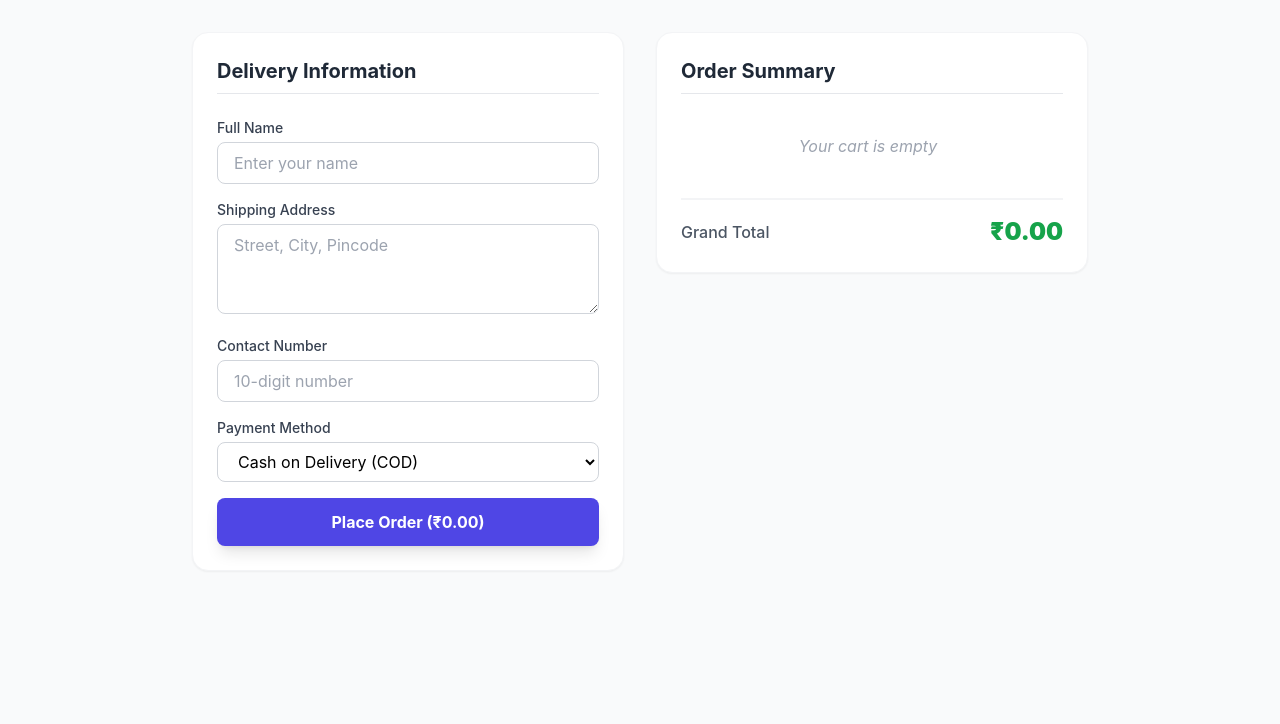
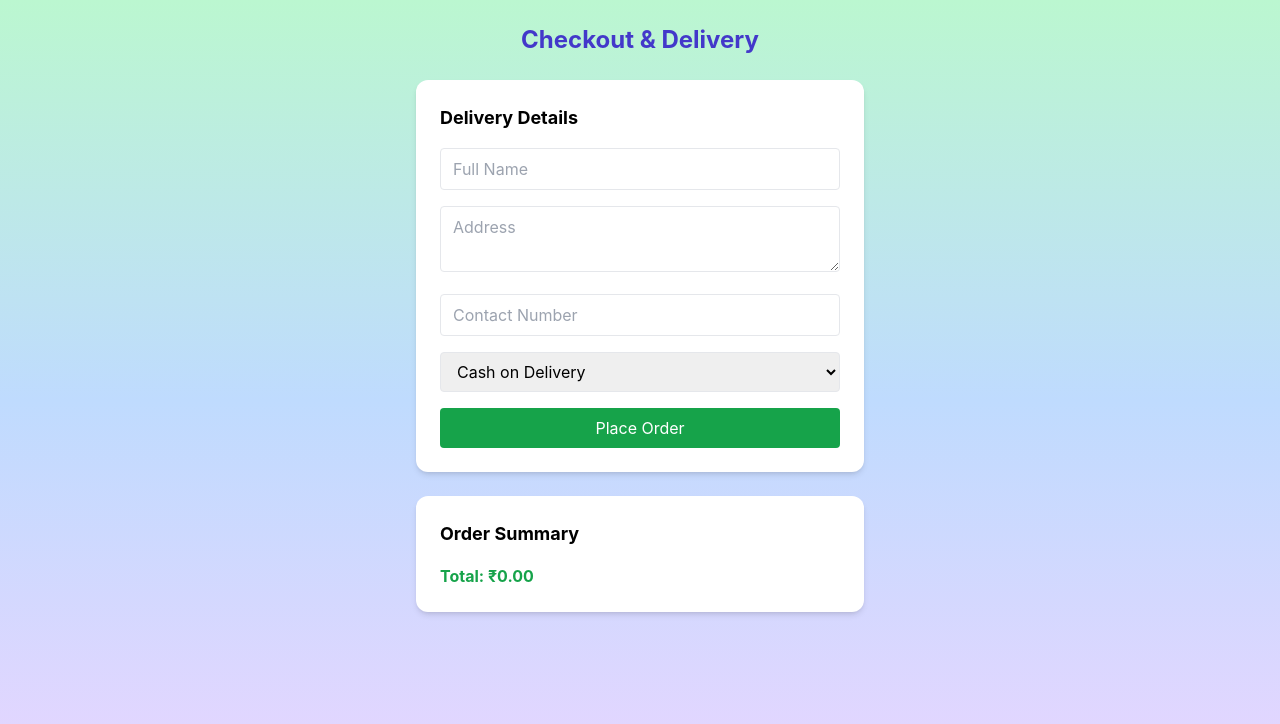
Before and after one commit to Anuja-star/Online-Medical-Shop, a React (Create React App) app in the folder frontend/: page /checkout in a window 1280 px wide. Shown: the top 724 px of the page. Built offline with nearby package versions, Linux system fonts and the light colour scheme.

Commit message:
Enhance CheckoutPage with input validation and UI updates

```diff
--- a/frontend/src/components/CheckoutPage.js
+++ b/frontend/src/components/CheckoutPage.js
@@ -1,4 +1,3 @@
-
 import React, { useState, useEffect } from "react";
 import axios from "axios";
 import QRCode from "react-qr-code";
@@ -20,19 +19,22 @@ function CheckoutPage() {
 
   const username = localStorage.getItem("username");
 
-  // Load cart from localStorage
+  // 🔹 Load cart from localStorage
   useEffect(() => {
     const storedCart = JSON.parse(localStorage.getItem("cart")) || [];
     setCart(storedCart);
   }, []);
 
+  // 🔹 Handle form input with validation
   const handleChange = (e) => {
     const { name, value } = e.target;
 
-    // Validation: Names (Alphabets only)
-    if (name === "name" && !/^[A-Za-z\s]*$/.test(value)) return;
+    // ✅ Name: only alphabets and spaces
+    if (name === "name") {
+      if (!/^[A-Za-z\s]*$/.test(value)) return;
+    }
 
-    // Validation: Contact (Numbers only, max 10)
+    // ✅ Contact: only numbers, max 10 digits
     if (name === "contact") {
       if (!/^\d*$/.test(value)) return;
       if (value.length > 10) return;
@@ -41,39 +43,54 @@ function CheckoutPage() {
     setFormData({ ...formData, [name]: value });
   };
 
+  // 🔹 Total price
   const totalAmount = cart.reduce(
     (sum, item) => sum + Number(item.price) * Number(item.quantity || 1),
     0
   );
 
+  // 🔹 Place order
   const handlePlaceOrder = async (e) => {
     e.preventDefault();
 
-    // Basic Guard Clauses
     if (!username) {
-      alert("❌ Please login first to place an order.");
+      alert("❌ Please login first");
       return;
     }
 
     if (cart.length === 0) {
-      alert("❌ Your cart is empty.");
+      alert("❌ Cart is empty");
       return;
     }
 
-    if (formData.contact.length !== 10) {
-      alert("❌ Contact number must be exactly 10 digits.");
+    // ✅ Final validation before submit
+    if (!/^[A-Za-z\s]+$/.test(formData.name)) {
+      alert("❌ Name should contain only alphabets");
       return;
     }
 
+    if (!/^\d{10}$/.test(formData.contact)) {
+      alert("❌ Contact number must be exactly 10 digits");
+      return;
+    }
+
+    // ✅ Proper medicine names
     const medicineNames = cart
       .map((item) => item.medicine_name || item.name)
       .join(", ");
 
+    // ✅ Items payload
     const itemsPayload = cart.map((item) => ({
       medicineId: Number(item.medicineId ?? item.id),
       quantity: Number(item.quantity || 1),
       price: Number(item.price),
     }));
+
+    // ❌ Prevent null IDs
+    if (itemsPayload.some((i) => !i.medicineId)) {
+      alert("❌ Invalid medicine in cart. Please clear cart and try again.");
+      return;
+    }
 
     const orderPayload = {
       username: username.trim(),
@@ -86,154 +103,130 @@ function CheckoutPage() {
       totalPrice: totalAmount,
     };
 
+    console.log("Order Payload:", orderPayload);
+
     try {
       setLoading(true);
 
-      // Sending data to backend
       await axios.post(API_URL, orderPayload, {
         headers: { "Content-Type": "application/json" },
       });
 
-      // Clear Cart
       localStorage.removeItem("cart");
       setCart([]);
-
-      // Success Notification based on payment type
-
-    const successMsg = formData.payment === "upi"
-  ? "✅ Order details submitted! Please ensure you have completed the UPI payment. We will verify and process your order."
-  : "✅ Order placed successfully! Pay on delivery.";
-
-      alert(successMsg);
-
-      // Redirect to success page
+      alert("✅ Order placed successfully!");
       navigate("/success");
 
     } catch (error) {
       console.error("Order Error:", error.response || error);
-      alert(error.response?.data?.message || "❌ Failed to place order. Please try again.");
+      alert(error.response?.data?.message || "❌ Failed to place order");
     } finally {
       setLoading(false);
     }
   };
 
-  const upiQR = `upi://pay?pa=chavananuja1238@okicici&pn=MediShop&am=${totalAmount}&cu=INR`;
+  // 🔹 UPI QR
+  //const upiQR = `upi://pay?pa=chavananuja1238@okicici&pn=MediShop&am=${totalAmount}&cu=INR`;
 
   return (
-    <div className="min-h-screen bg-gray-50 p-4 md:p-8">
-      <div className="max-w-4xl mx-auto grid grid-cols-1 md:grid-cols-2 gap-8">
-
-        {/* LEFT SIDE: FORM & PAYMENT */}
-        <div className="space-y-6">
-          <div className="bg-white p-6 rounded-2xl shadow-sm border border-gray-100">
-            <h2 className="text-xl font-bold text-gray-800 mb-6 border-b pb-2">
-              Delivery Information
+    <div className="min-h-screen bg-gradient-to-b from-green-200 via-blue-200 to-purple-200 p-6">
+      <h2 className="text-2xl font-bold text-indigo-700 mb-6 text-center">
+        Checkout & Delivery
       </h2>
 
+      <div className="max-w-md mx-auto space-y-6">
+
+        {/* Delivery Form */}
+        <div className="bg-white p-6 rounded-xl shadow-md">
+          <h3 className="text-lg font-bold mb-4">Delivery Details</h3>
+
           <form onSubmit={handlePlaceOrder} className="space-y-4">
-              <div>
-                <label className="block text-sm font-medium text-gray-700 mb-1">Full Name</label>
+
             <input
               type="text"
               name="name"
-                  placeholder="Enter your name"
+              placeholder="Full Name"
               required
               value={formData.name}
               onChange={handleChange}
-                  className="w-full border border-gray-300 px-4 py-2 rounded-lg focus:ring-2 focus:ring-indigo-500 outline-none"
+              pattern="[A-Za-z\s]+"
+              title="Name should contain only alphabets"
+              className="w-full border px-3 py-2 rounded"
             />
-              </div>
 
-              <div>
-                <label className="block text-sm font-medium text-gray-700 mb-1">Shipping Address</label>
             <textarea
               name="address"
-                  placeholder="Street, City, Pincode"
+              placeholder="Address"
               required
-                  rows="3"
               value={formData.address}
               onChange={handleChange}
-                  className="w-full border border-gray-300 px-4 py-2 rounded-lg focus:ring-2 focus:ring-indigo-500 outline-none"
+              className="w-full border px-3 py-2 rounded"
             />
-              </div>
 
-              <div>
-                <label className="block text-sm font-medium text-gray-700 mb-1">Contact Number</label>
             <input
               type="tel"
               name="contact"
-                  placeholder="10-digit number"
+              placeholder="Contact Number"
               required
               value={formData.contact}
               onChange={handleChange}
-                  className="w-full border border-gray-300 px-4 py-2 rounded-lg focus:ring-2 focus:ring-indigo-500 outline-none"
+              maxLength={10}
+              pattern="[0-9]{10}"
+              title="Contact number must be exactly 10 digits"
+              className="w-full border px-3 py-2 rounded"
             />
-              </div>
 
-              <div>
-                <label className="block text-sm font-medium text-gray-700 mb-1">Payment Method</label>
             <select
               name="payment"
               value={formData.payment}
               onChange={handleChange}
-                  className="w-full border border-gray-300 px-4 py-2 rounded-lg focus:ring-2 focus:ring-indigo-500 outline-none bg-white"
+              className="w-full border px-3 py-2 rounded"
             >
-                  <option value="cod">Cash on Delivery (COD)</option>
-                  <option value="upi">UPI / Online Payment</option>
+              <option value="cod">Cash on Delivery</option>
+              <option value="upi">UPI / Online</option>
             </select>
-              </div>
 
             <button
               type="submit"
-                disabled={loading || cart.length === 0}
-                className={`w-full py-3 mt-4 text-white font-bold rounded-lg transition-all ${
-                  loading ? "bg-gray-400" : "bg-indigo-600 hover:bg-indigo-700 shadow-lg"
-                }`}
+              disabled={loading}
+              className="w-full py-2 bg-green-600 text-white rounded hover:bg-green-700"
             >
-                {loading ? "Processing..." : `Place Order (₹${totalAmount.toFixed(2)})`}
+              {loading ? "Placing Order..." : "Place Order"}
             </button>
+
           </form>
         </div>
 
-          {/* UPI QR Code Section */}
+        {/* UPI QR */}
         {formData.payment === "upi" && cart.length > 0 && (
-            <div className="bg-indigo-50 p-6 rounded-2xl border-2 border-dashed border-indigo-300 text-center animate-fade-in">
-              <h3 className="text-md font-bold mb-3 text-indigo-800">Scan to Pay with UPI</h3>
-              <div className="inline-block bg-white p-3 rounded-xl shadow-sm mb-3">
-                <QRCode value={upiQR} size={150} />
+          <div className="bg-white p-6 rounded-xl shadow-md text-center">
+            <h3 className="text-lg font-bold mb-3 text-green-700">
+              Scan & Pay ₹{totalAmount.toFixed(2)}
+            </h3>
+            <div className="flex justify-center bg-gray-100 p-4 rounded">
+              <QRCode value={upiQR} size={180} />
             </div>
-              <p className="text-xs text-indigo-600 font-medium">
-                Pay ₹{totalAmount.toFixed(2)} and then click 'Place Order' above.
+          </div>
+        )}
+
+        {/* Order Summary */}
+        <div className="bg-white p-6 rounded-xl shadow-md">
+          <h3 className="text-lg font-bold mb-4">Order Summary</h3>
+
+          {cart.map((item, i) => (
+            <div key={i} className="border-b py-2">
+              <p className="font-semibold">
+                {item.medicine_name || item.name}
+              </p>
+              <p className="text-sm text-gray-500">
+                ₹{item.price} × {item.quantity || 1}
               </p>
             </div>
-          )}
-        </div>
+          ))}
 
-        {/* RIGHT SIDE: ORDER SUMMARY */}
-        <div className="bg-white p-6 rounded-2xl shadow-sm border border-gray-100 h-fit">
-          <h2 className="text-xl font-bold text-gray-800 mb-6 border-b pb-2">Order Summary</h2>
-          <div className="max-h-80 overflow-y-auto pr-2">
-            {cart.length > 0 ? (
-              cart.map((item, i) => (
-                <div key={i} className="flex justify-between items-center py-3 border-b border-gray-50">
-                  <div>
-                    <p className="font-semibold text-gray-700">{item.medicine_name || item.name}</p>
-                    <p className="text-xs text-gray-400">Qty: {item.quantity || 1}</p>
-                  </div>
-                  <p className="font-medium text-gray-800">₹{(item.price * (item.quantity || 1)).toFixed(2)}</p>
-                </div>
-              ))
-            ) : (
-              <p className="text-gray-400 italic text-center py-4">Your cart is empty</p>
-            )}
-          </div>
-
-          <div className="mt-6 pt-4 border-t-2 border-gray-100">
-            <div className="flex justify-between items-center">
-              <span className="text-gray-600 font-medium">Grand Total</span>
-              <span className="text-2xl font-black text-green-600">₹{totalAmount.toFixed(2)}</span>
-            </div>
-          </div>
+          <p className="font-bold mt-3 text-green-600">
+            Total: ₹{totalAmount.toFixed(2)}
+          </p>
         </div>
 
       </div>
```
Lines whose indentation alone changed are shown as unchanged.
